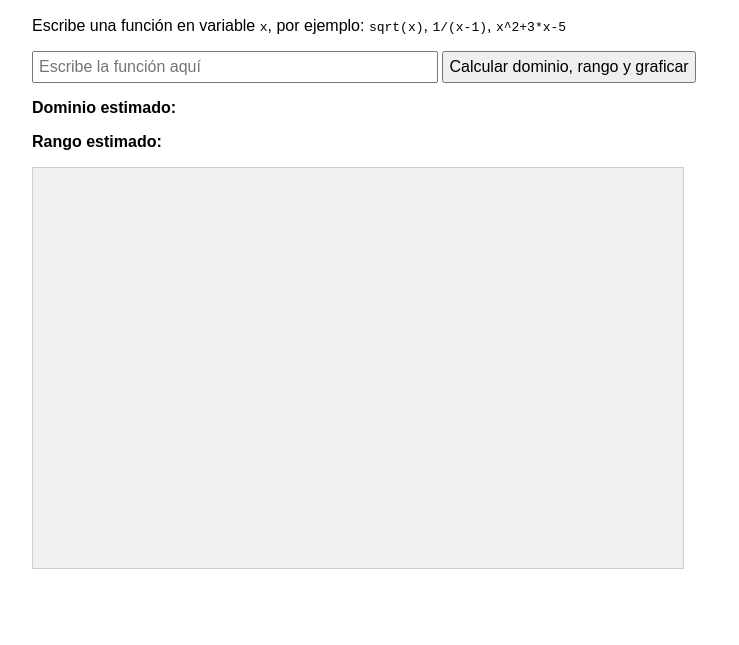
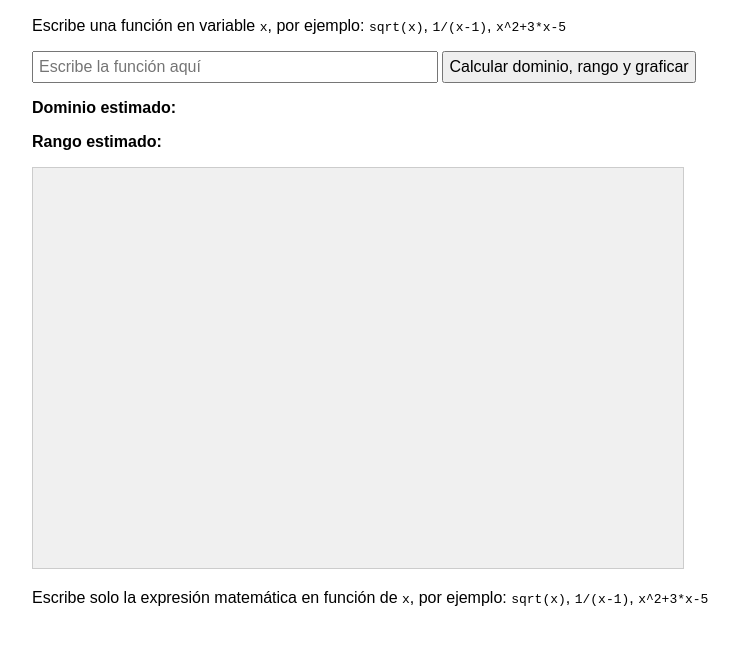
Before and after one commit to Andrec2806/Deber-semana-7, a plain HTML site: page index.html in a window 1280 px wide. Shown: the part 51-696 px from the top of the page, without its empty margins (258-997 px from the left). Drawn offline with nearby package versions, Linux system fonts and the light colour scheme.

Commit message:
Update index.html

```diff
--- a/index.html
+++ b/index.html
@@ -140,3 +140,4 @@
 
 </body>
 </html>
+<p>Escribe solo la expresión matemática en función de <code>x</code>, por ejemplo: <code>sqrt(x)</code>, <code>1/(x-1)</code>, <code>x^2+3*x-5</code></p>
```
